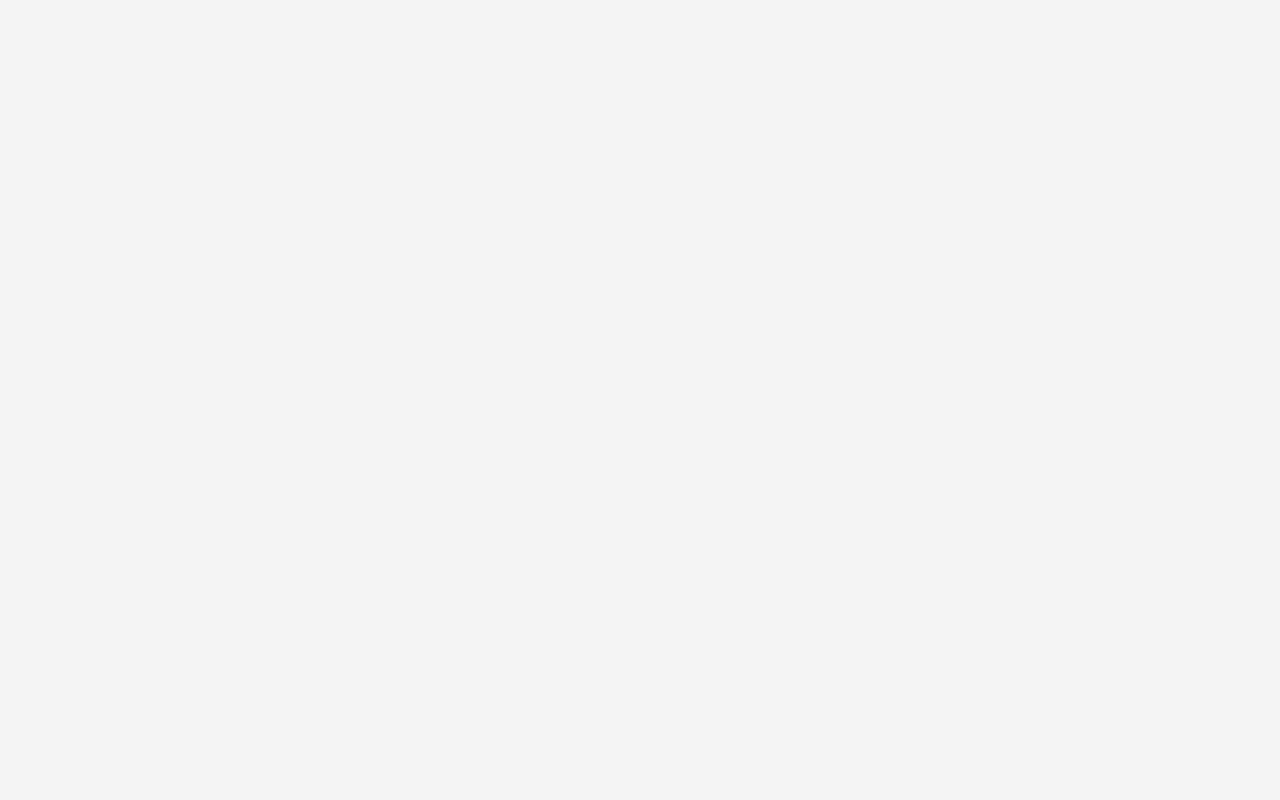
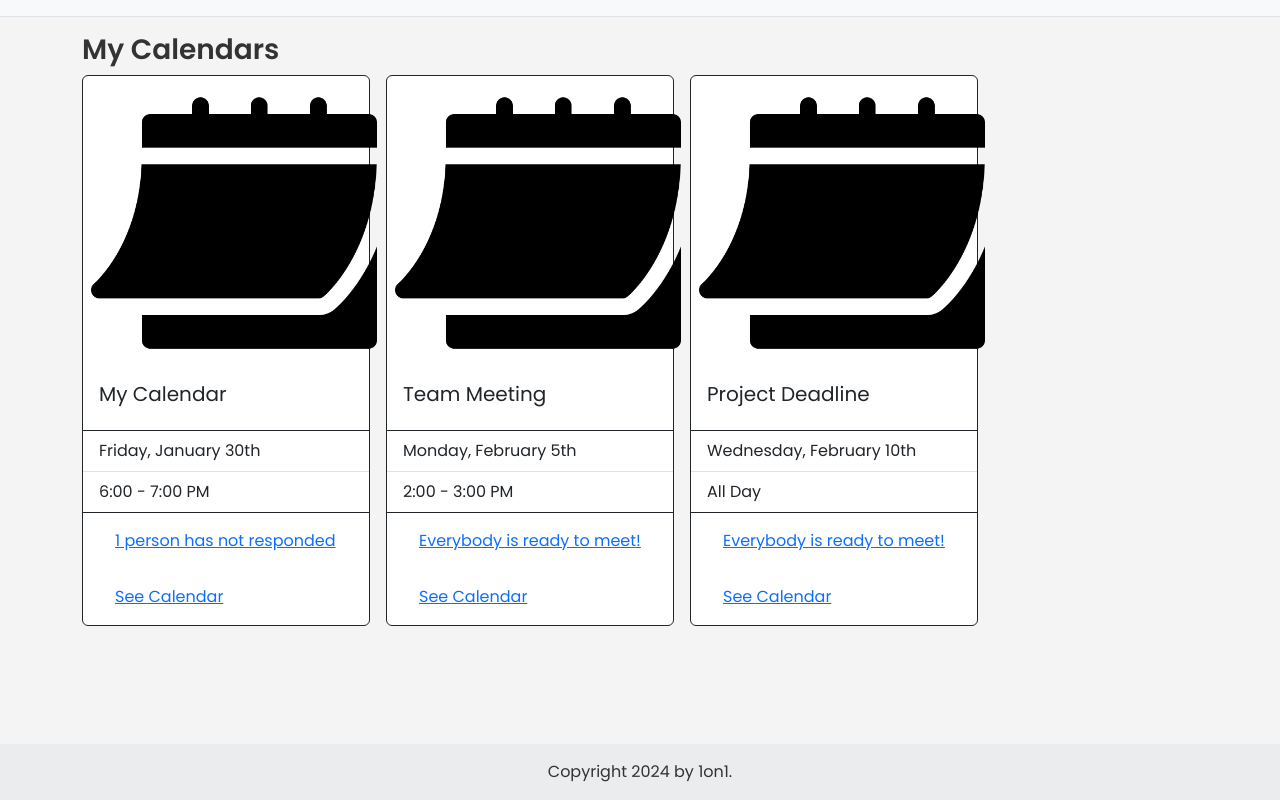
Before and after one commit to mckeenicholas/309-P3, a React (Vite) app in the folder 1on1/: page /calendar in a window 1280 px wide. Before the commit this address had no page. Built offline with nearby package versions, Linux system fonts and the light colour scheme.

Commit message:
created calendar component with mock dashboard page

```diff
--- a/1on1/src/App.tsx
+++ b/1on1/src/App.tsx
@@ -7,6 +7,7 @@ import Pricing from "./pages/Pricing";
 import Features from "./pages/Features";
 import Support from "./pages/Support";
 import Footer from "./components/Footer";
+import Calendars from "./pages/Calendars";
 
 const App = () => {
   return (
@@ -17,6 +18,7 @@ const App = () => {
           <Route path="pricing/" element={<Pricing />} />
           <Route path="features/" element={<Features />} />
           <Route path="support/" element={<Support />} />
+          <Route path="calendar/" element={<Calendars />} />
         </Route>
       </Routes>
     </BrowserRouter>
--- /dev/null
+++ b/1on1/src/components/CalendarCard.tsx
@@ -0,0 +1,34 @@
+import React from 'react';
+import calendarPic from '/calendar.png'; // Adjust the path as necessary
+
+interface CalendarCardProps {
+    title: string;
+    date: string;
+    timeRange: string;
+    responsePending: boolean;
+}
+
+const CalendarCard: React.FC<CalendarCardProps> = ({ title, date, timeRange, responsePending }) => {
+    return (
+        <div className="card border-dark" style={{ width: '18rem' }}>
+            <img src={calendarPic} className="card-img-top ms-2 mt-1 calendar-pic" alt="Calendar"/>
+            <div className="card-body">
+                <h5 className="card-title">{title}</h5>
+            </div>
+            <ul className="list-group list-group-flush">
+                <li className="list-group-item">{date}</li>
+                <li className="list-group-item">{timeRange}</li>
+            </ul>
+            <div className="card-body">
+                <a href="#" className="card-link px-3" data-bs-toggle="modal" data-bs-target={responsePending ? "#seeResults" : "#seeResultsGreen"}>
+                    {responsePending ? "1 person has not responded" : "Everybody is ready to meet!"}
+                </a>
+            </div>
+            <div className="card-body">
+                <a href="#" className="card-link px-3" data-bs-toggle="modal" data-bs-target="#viewCalendarAdmin">See Calendar</a>
+            </div>
+        </div>
+    );
+}
+
+export default CalendarCard;
--- /dev/null
+++ b/1on1/src/pages/Calendars.css
@@ -0,0 +1,188 @@
+body {
+    font-family: 'Poppins', sans-serif;
+    background-color: #f4f4f4;
+    color: #333;
+}
+
+/* Sidebar Styles */
+:root {
+    --main-bg-color: white;
+    --main-text-color: #009d63;
+    --second-text-color: #bbbec5;
+    --second-bg-color: #c1efde;
+}
+
+.primary-text {
+    color: var(--main-text-color);
+}
+
+.second-text {
+    color: var(--second-text-color);
+}
+
+.primary-bg {
+    background-color: var(--main-bg-color);
+}
+
+.secondary-bg {
+    background-color: var(--second-bg-color);
+}
+
+.rounded-full {
+    border-radius: 100%;
+}
+
+#wrapper {
+    overflow-x: hidden;
+
+}
+
+#sidebar-wrapper {
+    min-height: 100vh;
+    margin-left: 0rem;
+    -webkit-transition: margin 0.25s ease-out;
+    -moz-transition: margin 0.25s ease-out;
+    -o-transition: margin 0.25s ease-out;
+    transition: margin 0.25s ease-out;
+}
+
+#sidebar-wrapper .sidebar-heading {
+    padding: 0.875rem 1.25rem;
+    font-size: 1.2rem;
+}
+
+#sidebar-wrapper .list-group {
+    width: 15rem;
+    position: sticky;
+}
+
+#page-content-wrapper {
+    min-width: 100vw;
+}
+
+#wrapper.toggled #sidebar-wrapper {
+    margin-left: -15rem;
+}
+
+#menu-toggle {
+    cursor: pointer;
+}
+
+.list-group-item {
+    border: none;
+    padding: 20px 30px;
+}
+
+.list-group-item.active {
+    background-color: transparent;
+    color: var(--main-text-color);
+    font-weight: bold;
+    border: none;
+}
+
+/* Adjustments for existing dashboard styles */
+
+.btn-circle.btn-xl {
+    width: 6rem;
+    height: 3rem;
+    font-size: 14px;
+    text-align: center;
+}
+
+.card-img-top {
+    width: 3rem;
+}
+
+.upcoming-cont {
+    display: flex;
+    gap: 1rem;
+    flex-wrap: wrap;
+}
+
+/* Calendar */
+#calendar {
+    margin-left: auto;
+    margin-right: auto;
+    margin-top: 2rem;
+    margin-bottom: 2rem;
+    width: 100%;
+    background-color: #f4f4f4;
+}
+
+#calendar td,
+#calendar th {
+    text-align: center;
+    height: 2.75rem;
+    width: 14.285714285714285714285714285714%;
+    user-select: none;
+}
+
+#calendar td:hover:not(.empty-day),
+#calendar .selected-day,
+.day-container > .day > .time-slots td:hover,
+.day-container > .day > .time-slots .selected-time {
+    background-color: #4ff39c;
+    cursor: pointer;
+}
+
+#spacer {
+    height: 35vh; /* This creates a space of the height of the viewport */
+}
+#spacer-2 {
+    height:0.5rem;
+}
+
+/* Time selection */
+.day-container {
+    display: flex;
+    overflow-x: auto; /* Enables horizontal scrolling */
+    white-space: nowrap; /* Keeps the .day divs in a single line */
+    padding: 10px;
+    background-color: #f0f0f0;
+}
+
+.day {
+    flex: none; /* Prevents the items from growing or shrinking */
+    border: 1px solid #ccc;
+    margin-right: 10px; /* Space between days */
+    background-color: #fff;
+}
+
+.date-header {
+    padding: 5px;
+    background-color: #007bff; /* Example color */
+    color: #ffffff;
+    text-align: center;
+}
+
+.time-slots {
+    width: 100px; /* Set a specific width for each day's column */
+    border-collapse: collapse;
+    font-size: 0.7rem;
+}
+
+.time-slots td {
+    border: 1px solid #ddd;
+    text-align: center;
+    padding: 5px;
+    user-select: none;
+}
+
+.time-avalibility {
+    width: 300px;
+    border-collapse: collapse;
+    font-size: 0.7rem;
+}
+
+.time-avalibility td {
+    border: 1px solid #ddd;
+    text-align: center;
+    padding: 5px;
+    user-select: none;
+}
+
+.schedule-item {
+    border-radius: 10px;
+    background-color: #4ff39c;
+    padding: 10px;
+}
--- a/1on1/src/pages/Calendars.tsx
+++ b/1on1/src/pages/Calendars.tsx
@@ -1,5 +1,30 @@
-const Calendars = () => {
-  return <div>test</div>;
-};
+//import React from 'react';
+import CalendarCard from "../components/CalendarCard";
+import './Calendars.css'
 
-export default Calendars;
+const DashboardPage = () => {
+    return (
+        <div id="wrapper" className="d-flex">
+            {/* Sidebar (omitted for brevity) */}
+
+            {/* Page Content */}
+            <div id="page-content-wrapper">
+                <nav className="navbar navbar-expand-lg navbar-light bg-light border-bottom">
+                    {/* Toggler & Brand (omitted for brevity) */}
+                </nav>
+
+                <div className="container flex-wrap">
+                    <h3 className="text-left fw-bold mt-3">My Calendars</h3>
+                    <div className="upcoming-cont">
+                        {/* Render the CalendarCard component three times */}
+                        <CalendarCard title="My Calendar" date="Friday, January 30th" timeRange="6:00 - 7:00 PM" responsePending={true} />
+                        <CalendarCard title="Team Meeting" date="Monday, February 5th" timeRange="2:00 - 3:00 PM" responsePending={false} />
+                        <CalendarCard title="Project Deadline" date="Wednesday, February 10th" timeRange="All Day" responsePending={false} />
+                    </div>
+                </div>
+            </div>
+        </div>
+    );
+}
+
+export default DashboardPage;
```
Also changed, not shown: 1on1/public/calendar.png (added).
